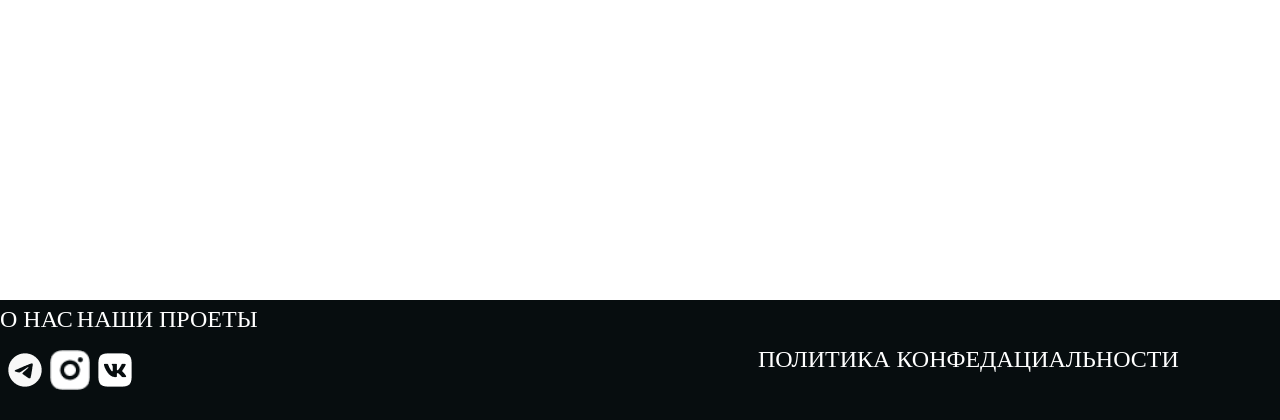
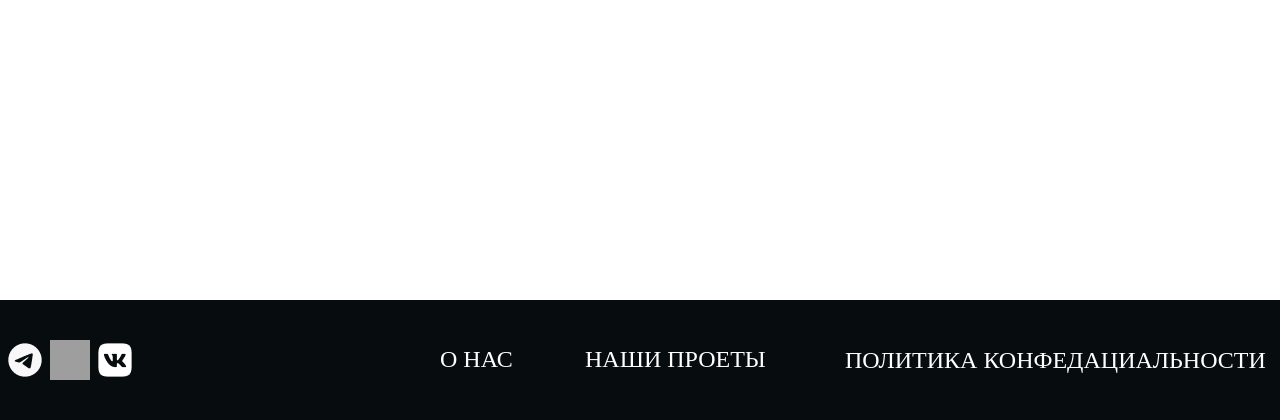
Before and after one commit to k1s1k/diplom, a Python web app: template main/templates/index.html in a window 1280 px wide. Shown: the part 1580-2000 px from the top of the page. Run offline with Jinja, Linux system fonts and the light colour scheme; the template is opened without the code that fills it, so the values that code supplies are empty; grey boxes are pictures that could not be loaded.

Commit message:
my first commit

```diff
--- a/main/static/css/main.css
+++ b/main/static/css/main.css
@@ -39,7 +39,7 @@
 	position: absolute;
 	width: 370px;
 	height: 30px;
-	left: 450px;
+	left: 600px;
 	top: 50px;
 }
 
@@ -148,6 +148,9 @@
 }
 
 .o_nas{
+	position: absolute;
+    right: 760px;
+    top: 40px;
 	width: 80px;
 	height: 30px;
 	font-family: 'Andika';
@@ -160,11 +163,13 @@
 	flex: none;
 	order: 0;
 	flex-grow: 0;
-	right: 100px;
 }
 
 .nsshi_proekti{
-	width: 180px;
+	right: 495px;
+	top: 40px;
+    position: absolute;
+	width: 200px;
 	height: 30px;
 	font-family: 'Andika';
 	font-style: normal;
@@ -180,16 +185,15 @@
 
 .polit{
 	position: absolute;
-	width: 426px;
-	height: 39px;
-	left: 758px;
+	width: 425px;
+	height: 40px;
+	right: 10px;
 	top: 40px;
 	font-family: 'Andika';
 	font-style: normal;
 	font-weight: 400;
 	font-size: 24px;
-	line-height: 39px;
-	/* identical to box height */
+	line-height: 40px;
 	text-transform: uppercase;
 	color: #FFFFFF;
 }
@@ -199,7 +203,7 @@
 	width: 40px;
 	height: 40px;
 	left: 5px;
-	top: 50px;
+	top: 40px;
 }
 
 .photo-inst{
@@ -207,7 +211,7 @@
 	width: 40px;
 	height: 40px;
 	left: 50px;
-	top: 50px;
+	top: 40px;
 }
 
 .photo-vk{
@@ -215,7 +219,7 @@
 	width: 40px;
 	height: 40px;
 	left: 95px;
-	top: 50px;
+	top: 40px;
 }
 
 footer{
--- a/main/templates/index.html
+++ b/main/templates/index.html
@@ -28,7 +28,7 @@
 		<a class="nsshi_proekti">Наши проеты</a>
 		<a class="polit">политика конфедациальности</a>
 		<a> <img class="photo-tg" src="../static/img/tg.png"> </a>
-		<a> <img class="photo-inst" src="../static/img/insta.png"> </a>
+		<a> <img class="photo-inst" src="../static/img/insta-2.png"> </a>
 		<a> <img class="photo-vk" src="../static/img/vk.png"> </a>
 	</div>
 </footer>
```
